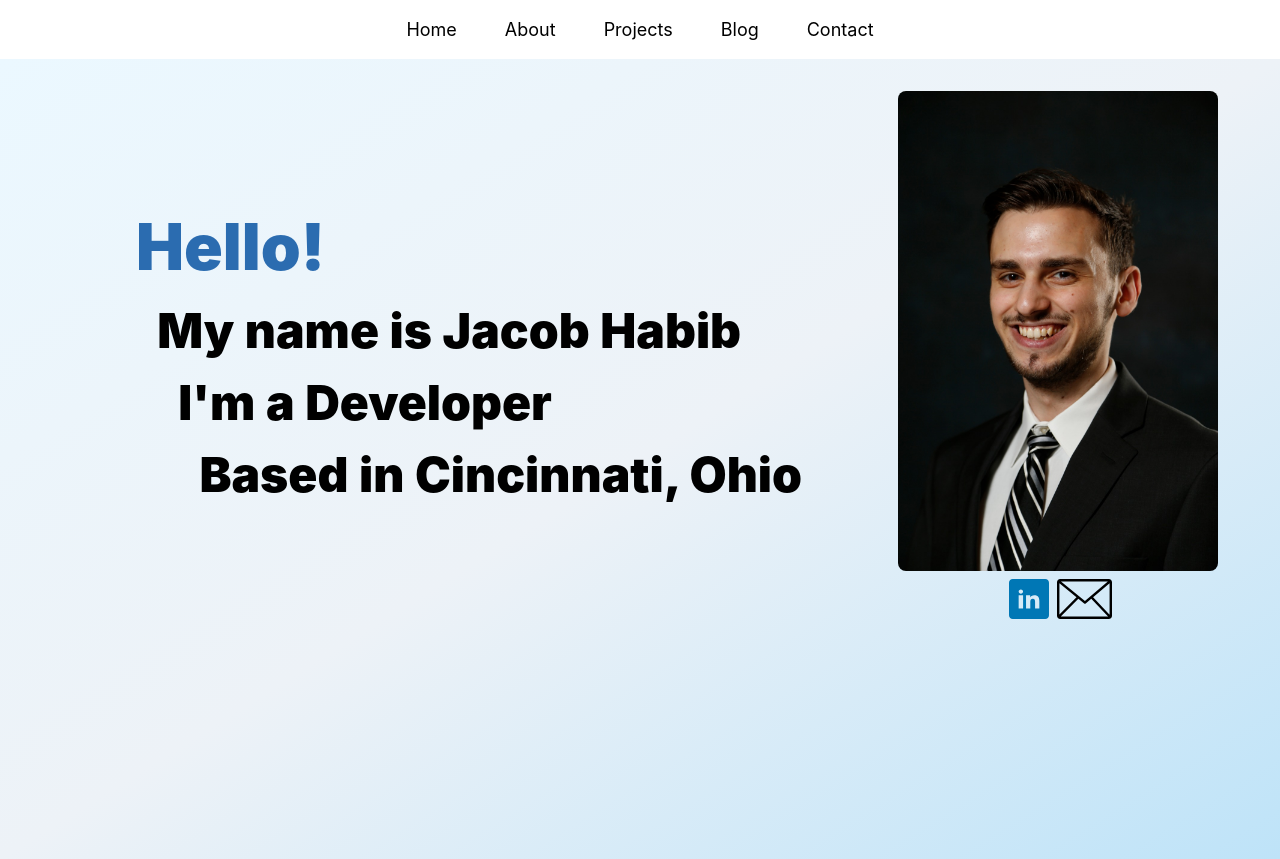
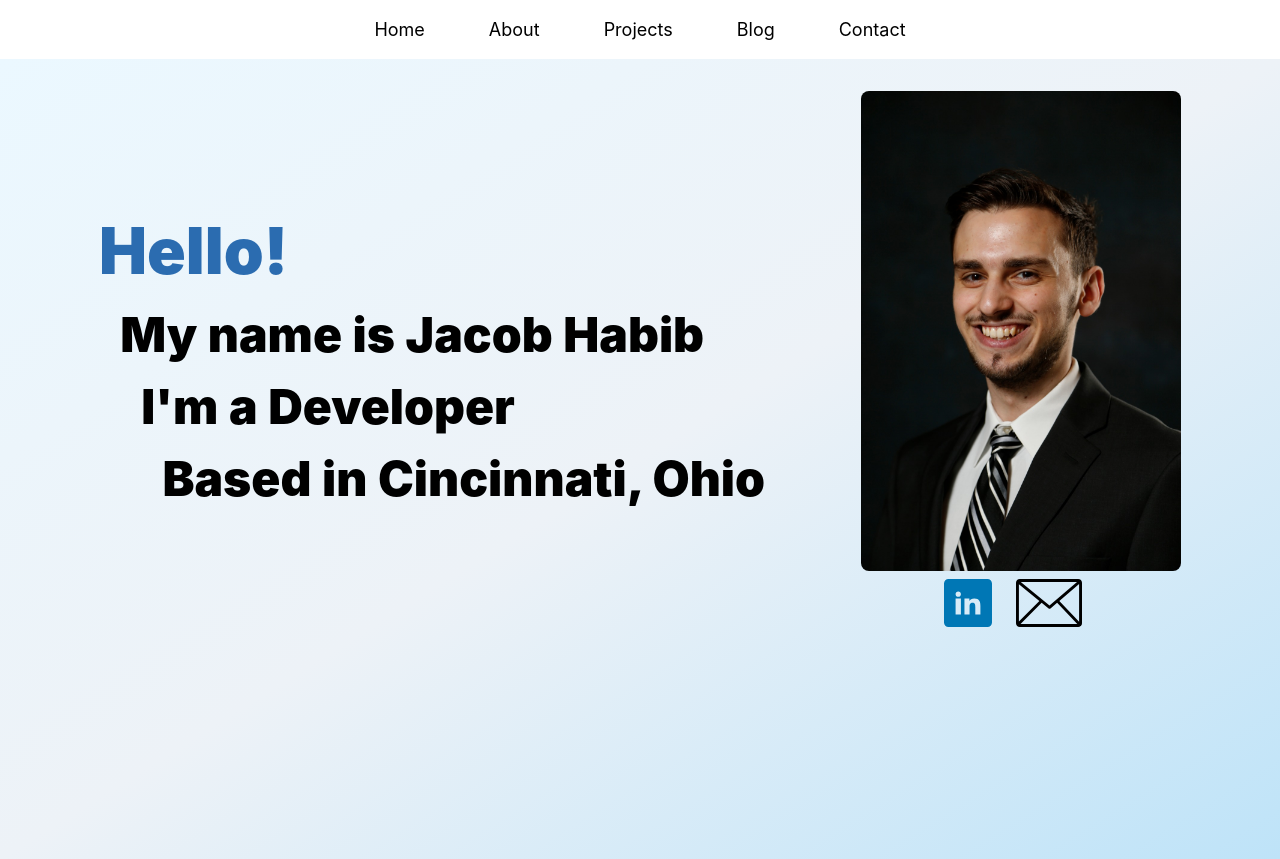
Before and after one commit to jahabeebs/jahabeebs.github.io, a Nuxt app: page / in a window 1280 px wide. Built offline with nearby package versions, Linux system fonts and the light colour scheme.

Commit message:
Fixed width issues and improved mobile site

```diff
--- a/components/Navbar.vue
+++ b/components/Navbar.vue
@@ -1,6 +1,6 @@
 <template>
-  <nav class="flex justify-center w-screen my-3 md:my-4">
-  <div class="flex text-md md:text-lg space-x-6 md:space-x-12">
+  <nav class="flex w-full justify-center py-3 md:py-4">
+    <div class="flex text-md md:text-lg space-x-6 md:space-x-16">
       <NuxtLink to="/" class="flex hover:text-blue-700">Home</NuxtLink>
       <NuxtLink to="/about" class="flex hover:text-blue-700">About</NuxtLink>
       <NuxtLink to="/projects" class="flex hover:text-blue-700">Projects</NuxtLink>
--- a/pages/about.vue
+++ b/pages/about.vue
@@ -1,15 +1,15 @@
 <template>
-    <div class="container w-screen">
+    <div class="mx-screen">
         <div>
             <nav class="flex">
                 <Navbar />
             </nav>
         </div>
-        <div class="h-screen w-screen bg-gradient-to-br from-blue-100 via-gray-200 to-blue-200 md:pl-32 overflow-auto">
-            <h1 class="flex md:mr-48 text-2xl md:text-3xl pt-4 font-black justify-center"> Software Work Experience </h1>
-            <h2 class="flex md:mr-48 text-1xl md:text-2xl pt-4 md:pt-8 justify-center text-center"> Developer <br> October 2020 - Current</h2>
+        <div class="h-screen w-screen bg-gradient-to-br from-blue-100 via-gray-200 to-blue-200 overflow-visible">
+            <h1 class="flex text-2xl md:text-3xl pt-4 font-black justify-center"> Software Work Experience </h1>
+            <h2 class="flex text-1xl md:text-2xl pt-4 md:pt-8 justify-center text-center"> Developer <br> October 2020 - Current</h2>
             <div class="flex justify-center">
-                <img class="flex w-20 md:mr-48 md:w-40 mt-2" alt="Logo for Kroger Technology" src="~/assets/kroger-tech.png" />
+                <img class="flex object-contain w-20 md:w-40 mt-2" alt="Logo for Kroger Technology" src="~/assets/kroger-tech.png" />
             </div>
         </div>
     </div>
--- a/pages/blog.vue
+++ b/pages/blog.vue
@@ -1,12 +1,12 @@
 <template>
-    <div class="container w-screen">
+    <div class="mx-screen">
         <div>
             <nav class="flex">
                 <Navbar />
             </nav>
         </div>
-        <div class="h-screen w-screen bg-gradient-to-br from-blue-100 via-gray-200 to-blue-200 md:pl-32 overflow-auto">
-            <h1 class="flex text-5xl md:mr-40 pt-32 justify-center"> Coming Soon </h1>
+        <div class="h-screen w-screen bg-gradient-to-br from-blue-100 via-gray-200 to-blue-200 overflow-visible">
+            <h1 class="flex text-5xl pt-32 justify-center"> Coming Soon </h1>
         </div>
     </div>
 </template>
--- a/pages/contact.vue
+++ b/pages/contact.vue
@@ -1,12 +1,12 @@
 <template>
-    <div class="container w-screen">
+    <div class="mx-screen">
         <div>
             <nav class="flex">
                 <Navbar />
             </nav>
         </div>
-        <div class="h-screen w-screen bg-gradient-to-br from-blue-100 via-gray-200 to-blue-200 md:pl-32 overflow-auto">
-            <div class="flex md:mr-40 pt-4 justify-center">
+        <div class="h-screen w-screen bg-gradient-to-br from-blue-100 via-gray-200 to-blue-200 overflow-visible">
+            <div class="flex pt-4 justify-center">
             <iframe src="https://docs.google.com/forms/d/e/1FAIpQLSf2d-CwqajTEOYZo0fW5jeINPkNtw81bIQC2yINSJ9uv5YWtw/viewform?embedded=true" width="640" height="820" frameborder="0" marginheight="0" marginwidth="0">Loading…</iframe>
             </div>
         </div>
--- a/pages/index.vue
+++ b/pages/index.vue
@@ -1,18 +1,18 @@
 <template>
-  <div class="container w-screen">
+  <div class="mx-screen">
       <nav class="flex">
         <Navbar />
       </nav>
-    <div class="h-screen w-screen bg-gradient-to-br from-blue-100 via-gray-200 to-blue-200 md:pl-32 overflow-auto">
-        <div class="flex md:items-center space-x-4 md:space-x-24 pt-8">
+    <div class="flex justify-center items-start h-screen md:pt-8 pt-4 bg-gradient-to-br from-blue-100 via-gray-200 to-blue-200">
+        <div class="flex md:items-center space-x-4 md:space-x-24">
           <div class="flex flex-col ml-2">
-            <div class="flex text-3xl md:text-6xl font-black text-blue-700 mr-20"> Hello! </div>
-            <h1 class="flex text-2xl md:text-5xl font-black"> &nbsp; My name is Jacob Habib <br> &nbsp; &nbsp; I'm a Developer <br> &nbsp; &nbsp; &nbsp; Based in Cincinnati, Ohio</h1>
+            <div class="flex text-2xl md:text-6xl font-black text-blue-700 pr-32"> Hello! </div>
+            <h1 class="flex text-2xl md:text-5xl font-black text-justify-center"> &nbsp; My name is Jacob Habib <br> &nbsp; &nbsp; I'm a Developer <br> &nbsp; &nbsp; &nbsp; Based in Cincinnati, Ohio</h1>
           </div>
           <div class="flex flex-col">
             <img alt="LinkedIn headshot for Jacob Habib" class="flex rounded-lg md:w-80 md:max-w-xs mr-2" src="~/assets/headshot.jpg" />
-            <div class="flex h-8 ml-12 space-x-2 mt-1 md:h-10 md:ml-16 md:mt-2 md:space-x-2 md:justify-center">
-              <a class="flex w-10 hover:opacity-50" href="https://linkedin.com/in/jacob-habib/">
+            <div class="flex h-6 ml-8 space-x-2 mt-1 md:h-12 md:mt-2 md:space-x-2 md:justify-center">
+              <a class="flex w-16 hover:opacity-50" href="https://linkedin.com/in/jacob-habib/">
               <img alt="Button to LinkedIn profile for Jacob Habib" src="~/assets/linkedin-square-color.svg" />
               </a>
               <NuxtLink to="/contact" class="flex hover:opacity-50">
--- a/pages/projects.vue
+++ b/pages/projects.vue
@@ -1,12 +1,12 @@
 <template>
-    <div class="container w-screen">
+    <div class="mx-screen">
         <div>
             <nav class="flex">
                 <Navbar />
             </nav>
         </div>
-        <div class="h-screen w-screen bg-gradient-to-br from-blue-100 via-gray-200 to-blue-200 md:pl-32 overflow-auto">
-            <h1 class="flex text-5xl md:mr-40 pt-32 justify-center"> Coming Soon </h1>
+        <div class="h-screen w-screen bg-gradient-to-br from-blue-100 via-gray-200 to-blue-200 overflow-visible">
+            <h1 class="flex text-5xl pt-32 justify-center"> Coming Soon </h1>
         </div>
     </div>
 </template>
```
Lines whose indentation alone changed are shown as unchanged.
